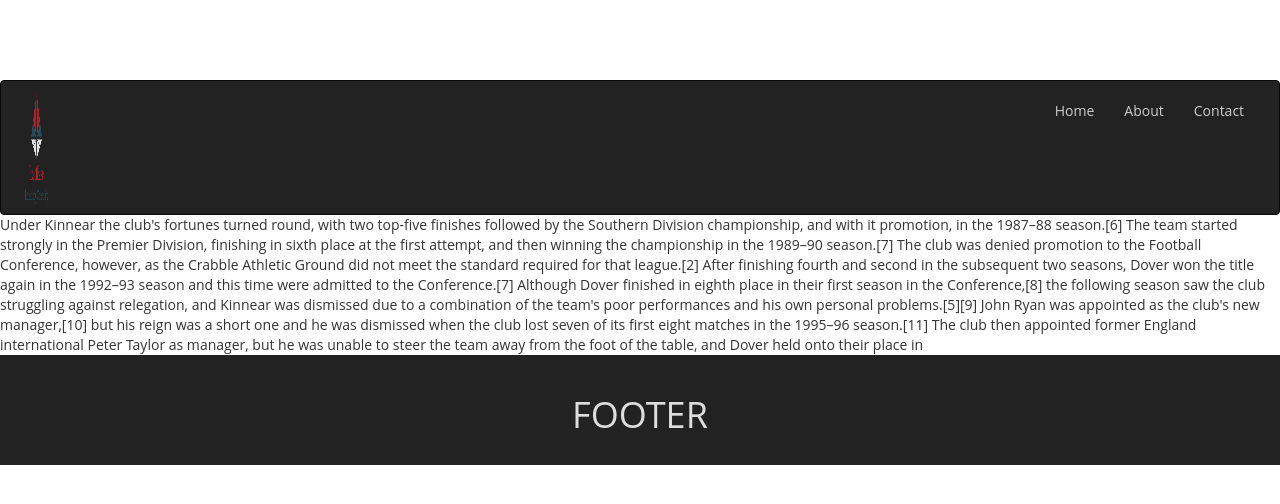
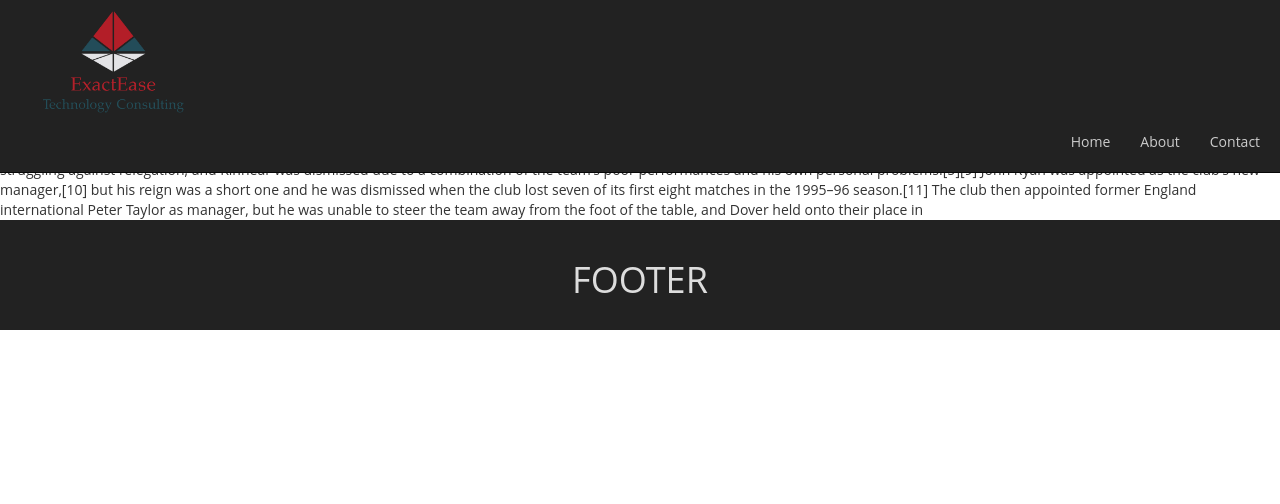
Before and after one commit to natalia-szydlak/tests.racing, a Jekyll site: the page index.html, which Jekyll copies as it is, in a window 1280 px wide. Shown: the top 504 px of the page. Built offline with Jekyll 4.4.1, drawn with Linux system fonts in a browser that asks for light colours.

Commit message:
Update index.html

```diff
--- a/index.html
+++ b/index.html
@@ -8,7 +8,7 @@
   </head>
   <body>
     <header>
-      <nav class="navbar navbar-inverse navbar-fixxed-top" role="navigation">
+      <nav class="navbar navbar-inverse navbar-fixed-top" role="navigation">
         <div class="container-fluid">
           <!-- Brand and toggle get grouped for better mobile display -->
           <div class="navbar-header">
```
